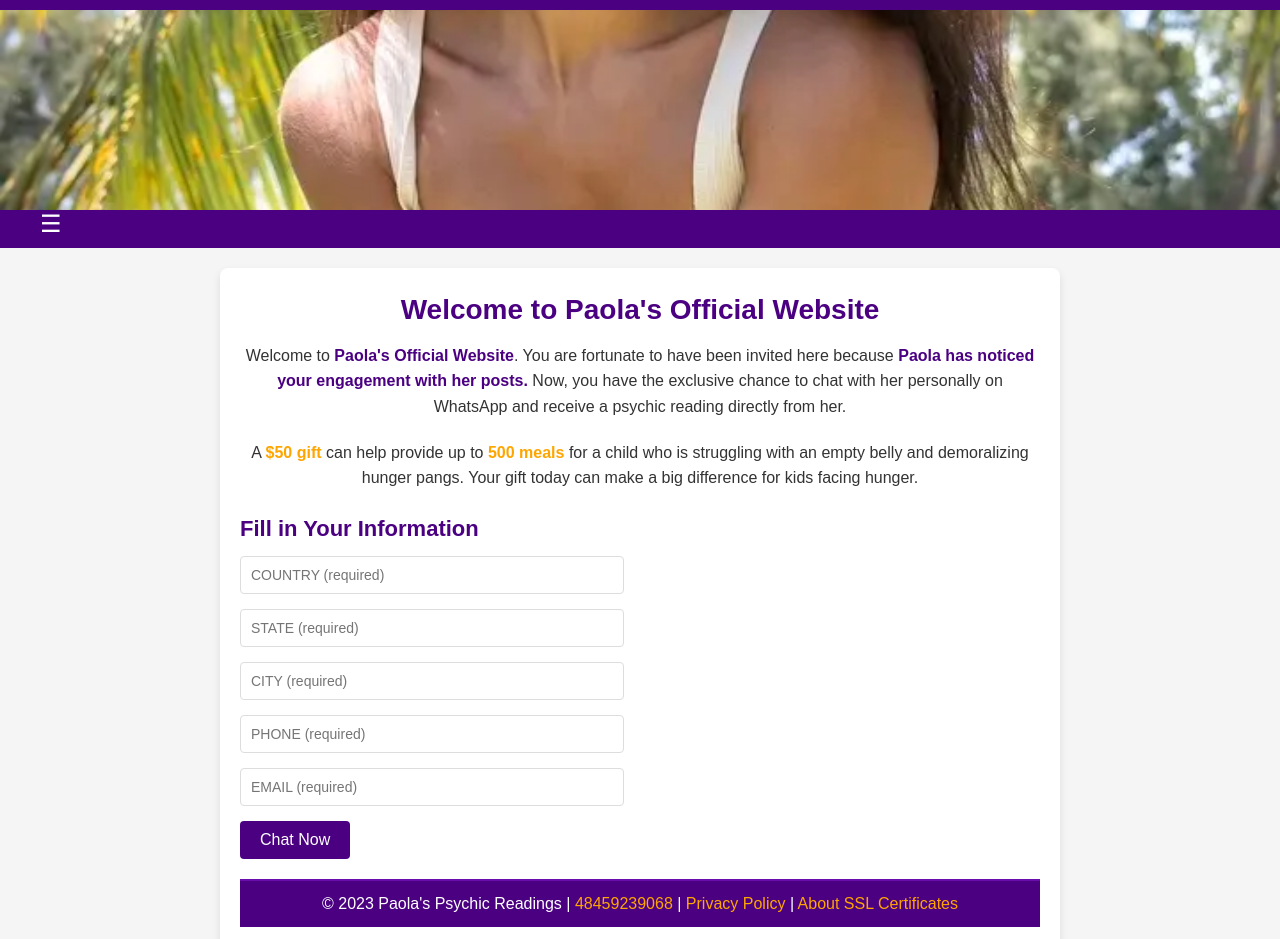
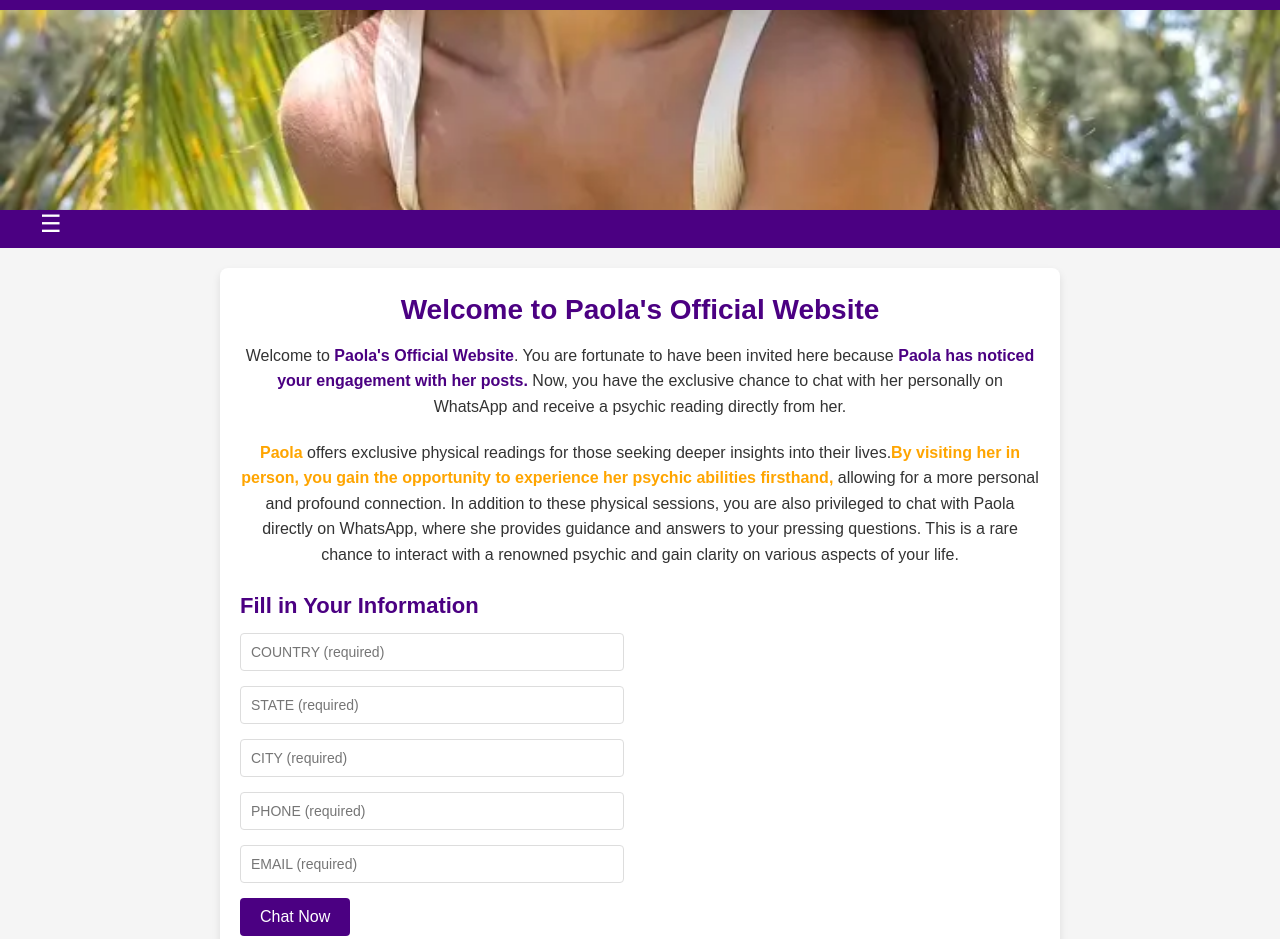
Before and after one commit to Phi-star/Yeah, a website: page index.html in a window 1280 px wide. Shown: the top 939 px of the page. Drawn offline with Linux system fonts and the light colour scheme.

Commit message:
Update index.html

```diff
--- a/index.html
+++ b/index.html
@@ -20,8 +20,8 @@
         Welcome to <strong class="highlight">Paola's Official Website</strong>. You are fortunate to have been invited here because <strong class="highlight">Paola has noticed your engagement with her posts.</strong> Now, you have the exclusive chance to chat with her personally on WhatsApp and receive a psychic reading directly from her.
       </p>
       <p class="description">
-        A <strong class="highlight yellow">$50 gift</strong> can help provide up to <strong class="highlight yellow">500 meals</strong> for a child who is struggling with an empty belly and demoralizing hunger pangs. Your gift today can make a big difference for kids facing hunger.
-      </p>
+    <strong class="highlight yellow">Paola</strong> offers exclusive physical readings for those seeking deeper insights into their lives.<strong class="highlight yellow">By visiting her in person, you gain the opportunity to experience her psychic abilities firsthand,</strong> allowing for a more personal and profound connection. In addition to these physical sessions, you are also privileged to chat with Paola directly on WhatsApp, where she provides guidance and answers to your pressing questions. This is a rare chance to interact with a renowned psychic and gain clarity on various aspects of your life.
+</p>
     </section>
     <section class="billing-info">
   <h2 class="sub-title">Fill in Your Information</h2>
```
